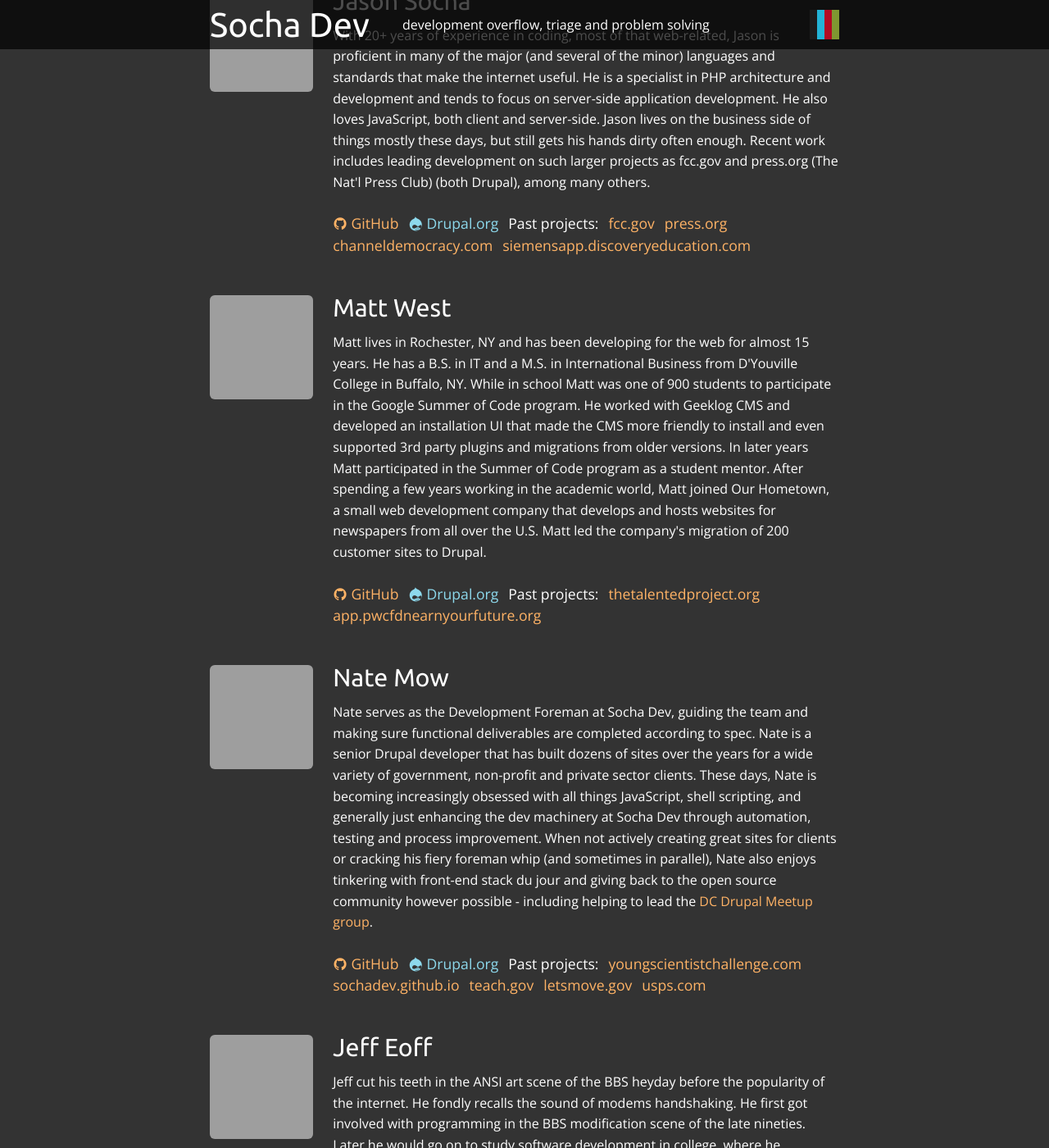
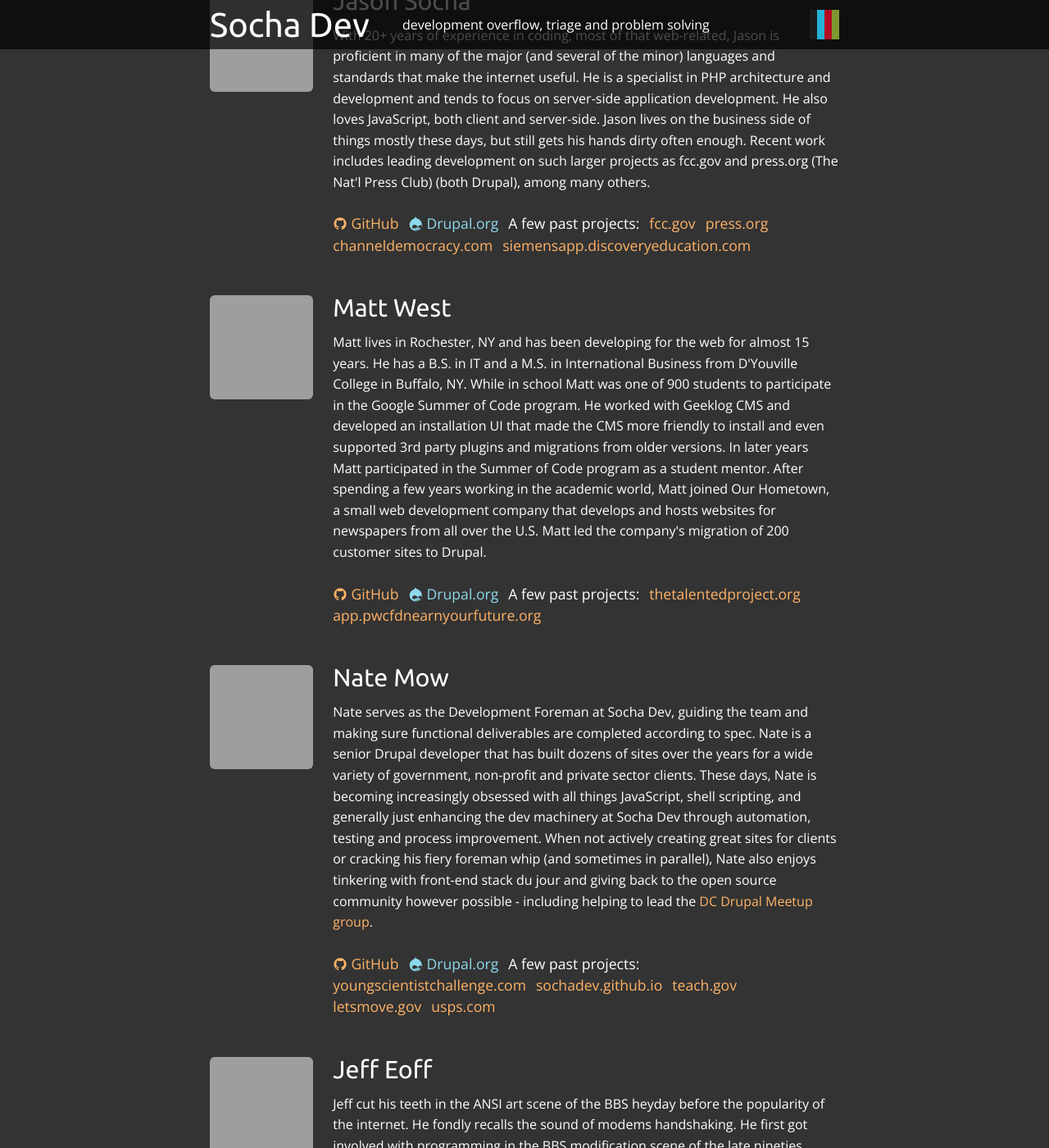
Before and after one commit to SochaDev/sochadev.github.io, a Jekyll site: the page built from team.md, in a window 1280 px wide and 1400 px high, scrolled down 478 px. Shown: the whole window at 82% size. Built offline with Jekyll 4.4.1, drawn with Linux system fonts in a browser that asks for light colours; nearby versions of some CDN libraries; some of the changed text lies outside the part shown; grey boxes are pictures that could not be loaded.

```diff
--- a/team.md
+++ b/team.md
@@ -40,7 +40,7 @@
 
       {% if person.projects %}
         <ul class="social">
-          <li>Past projects:</li>
+          <li>A few past projects:</li>
         {% for project in person.projects %}
           <li><a href="http://{{ project }}" title="{{ project }}" target="_blank">{{ project }}</a></li>
         {% endfor %}
```
